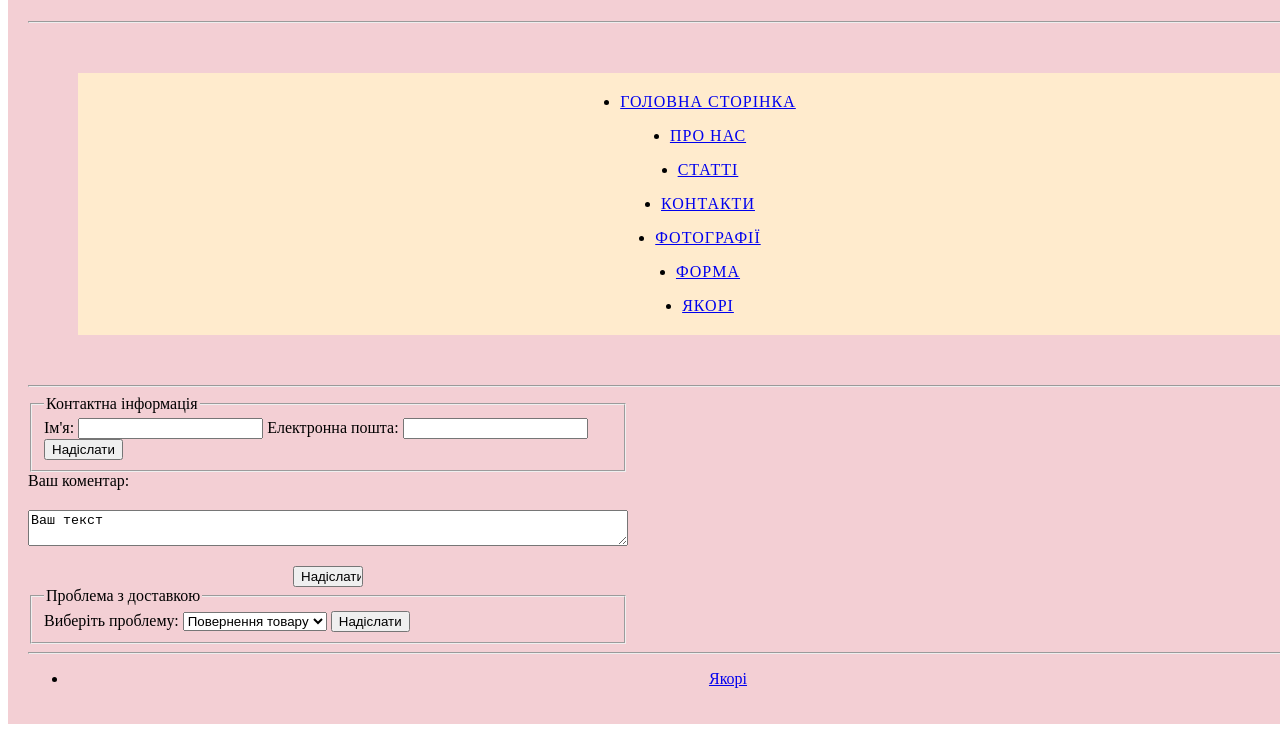
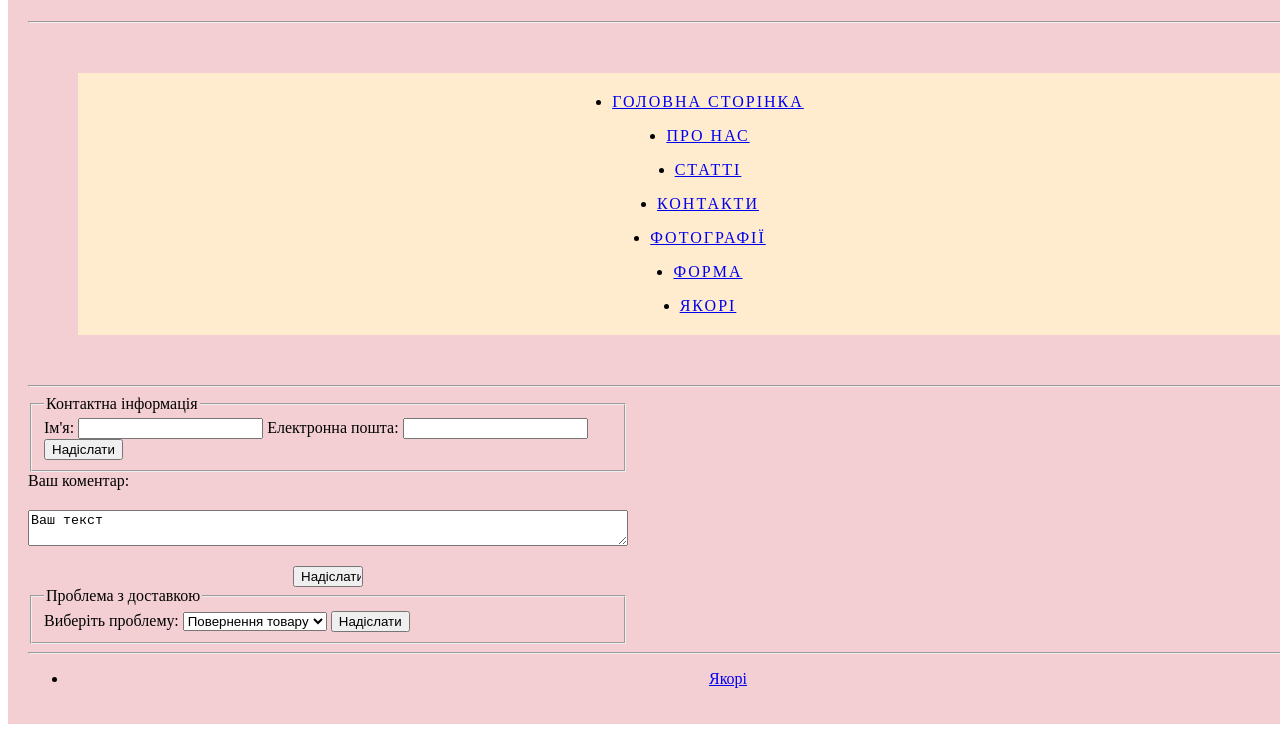
Before and after one commit to AnnaZ04/hw_2, a plain HTML site: page pages/form.html in a window 1280 px wide. Shown: the part 87-819 px from the top of the page. Drawn offline with Linux system fonts and the light colour scheme.

Commit message:
Коміт 3: виправлення letter-spacing у меню

```diff
--- a/style.css
+++ b/style.css
@@ -18,7 +18,7 @@ width: 1400px
 
 .menu{
   text-transform: uppercase;
-  letter-spacing: 1px;
+  letter-spacing: 2px;
   display: flex;
   flex-direction: column;
   align-items: center;
```
